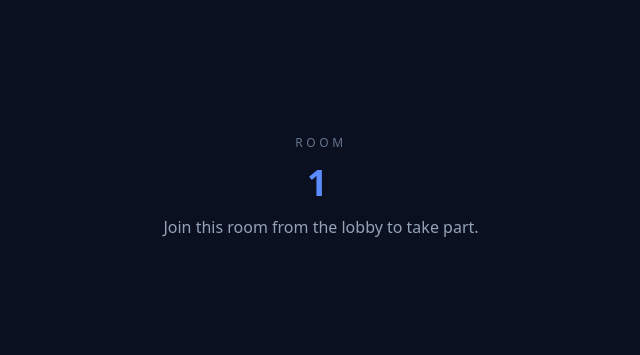
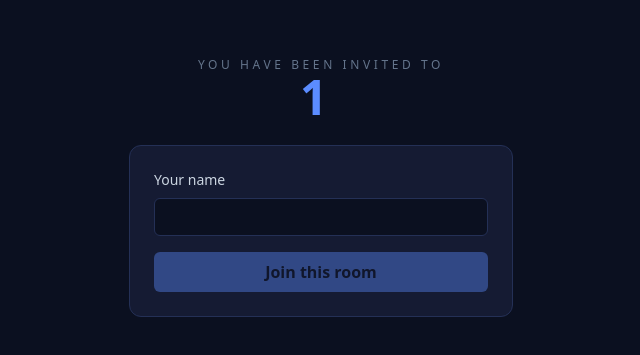
Before and after one commit to Agam-Jammu/Git-Gud, a React (Vite) app in the folder frontend/: page /room/1 in a window 1280 px wide. Shown: the part 213-568 px from the top of the page, without its empty margins (319-959 px from the left). Built offline with nearby package versions, Linux system fonts and the light colour scheme; no server answers.

Commit message:
let visitors join a shared room link

```diff
--- /dev/null
+++ b/frontend/src/components/JoinRoomPrompt.tsx
@@ -0,0 +1,64 @@
+import { useState, type FormEvent } from "react";
+
+export interface JoinRoomPromptProps {
+  roomCode: string;
+  error: string | null;
+  onJoin: (playerName: string) => Promise<void>;
+}
+
+export function JoinRoomPrompt({ roomCode, error, onJoin }: JoinRoomPromptProps) {
+  const [playerName, setPlayerName] = useState("");
+  const [busy, setBusy] = useState(false);
+
+  const nameReady = playerName.trim().length > 0 && !busy;
+
+  async function handleSubmit(event: FormEvent<HTMLFormElement>) {
+    event.preventDefault();
+    setBusy(true);
+    try {
+      await onJoin(playerName.trim());
+    } finally {
+      setBusy(false);
+    }
+  }
+
+  return (
+    <main className="flex min-h-screen flex-col items-center justify-center gap-6 p-8">
+      <header className="text-center">
+        <p className="text-xs uppercase tracking-[0.3em] text-slate-500">You have been invited to</p>
+        <h1 className="text-5xl font-bold tracking-[0.3em] text-arena-accent">{roomCode}</h1>
+      </header>
+
+      <form
+        className="flex w-full max-w-sm flex-col gap-4 rounded-xl border border-arena-border bg-arena-surface p-6"
+        onSubmit={handleSubmit}
+      >
+        <label className="flex flex-col gap-2 text-sm text-slate-300" htmlFor="player-name">
+          Your name
+          <input
+            id="player-name"
+            className="rounded-md border border-arena-border bg-arena-background px-3 py-2 text-slate-100 outline-none focus:border-arena-accent"
+            value={playerName}
+            onChange={(event) => setPlayerName(event.target.value)}
+            maxLength={20}
+            autoComplete="off"
+          />
+        </label>
+
+        <button
+          type="submit"
+          disabled={!nameReady}
+          className="rounded-md bg-arena-accent px-4 py-2 font-semibold text-arena-background disabled:opacity-40"
+        >
+          Join this room
+        </button>
+
+        {error ? (
+          <p role="alert" className="text-sm text-arena-wrong">
+            {error}
+          </p>
+        ) : null}
+      </form>
+    </main>
+  );
+}
--- a/frontend/src/screens/RoomScreen.tsx
+++ b/frontend/src/screens/RoomScreen.tsx
@@ -1,19 +1,21 @@
 import { useParams } from "react-router-dom";
 
+import { JoinRoomPrompt } from "../components/JoinRoomPrompt";
 import { WaitingRoom } from "../components/WaitingRoom";
 import { useGameSession } from "../session/useGameSession";
 
 export function RoomScreen() {
   const { code } = useParams<{ code: string }>();
-  const { roomCode, players, connected, isHost, startMatch, leaveRoom } = useGameSession();
+  const { roomCode, players, connected, isHost, error, startMatch, leaveRoom, joinRoom } =
+    useGameSession();
 
   if (!code || roomCode !== code) {
     return (
-      <main className="flex min-h-screen flex-col items-center justify-center gap-3 p-8">
-        <p className="text-xs uppercase tracking-[0.3em] text-slate-500">Room</p>
-        <h1 className="text-4xl font-bold tracking-[0.2em] text-arena-accent">{code}</h1>
-        <p className="text-slate-400">Join this room from the lobby to take part.</p>
-      </main>
+      <JoinRoomPrompt
+        roomCode={code ?? ""}
+        error={error}
+        onJoin={(playerName) => joinRoom(code ?? "", playerName)}
+      />
     );
   }
 
```
Also changed, not shown: 2 other files (tests, documents, lock files or other folders).
